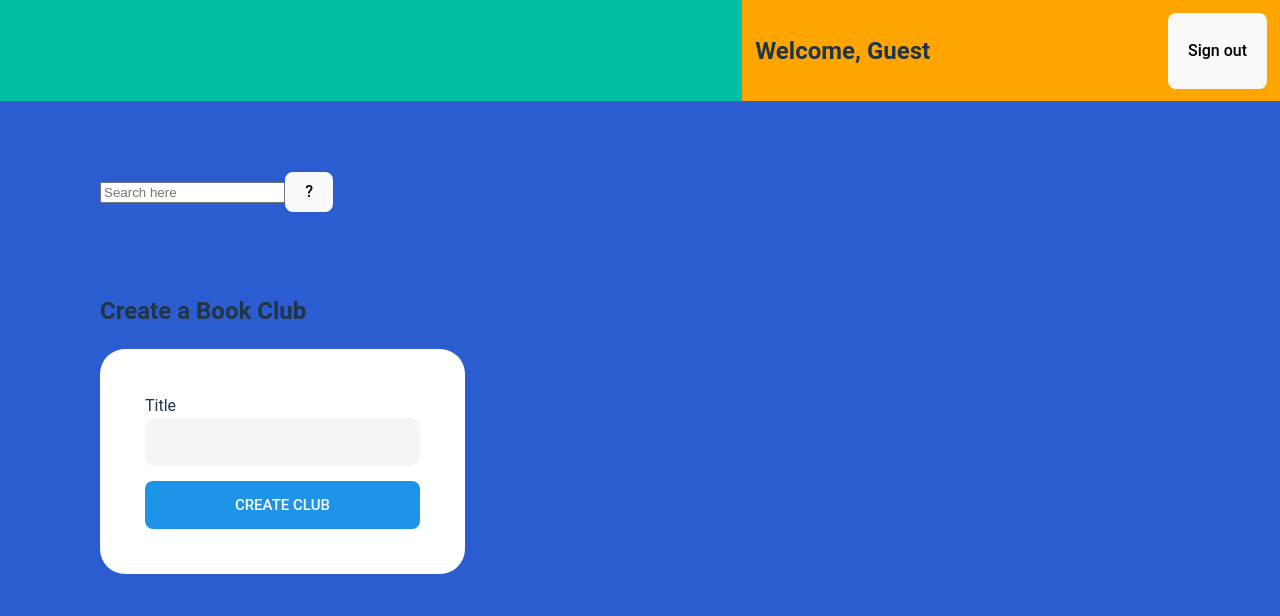
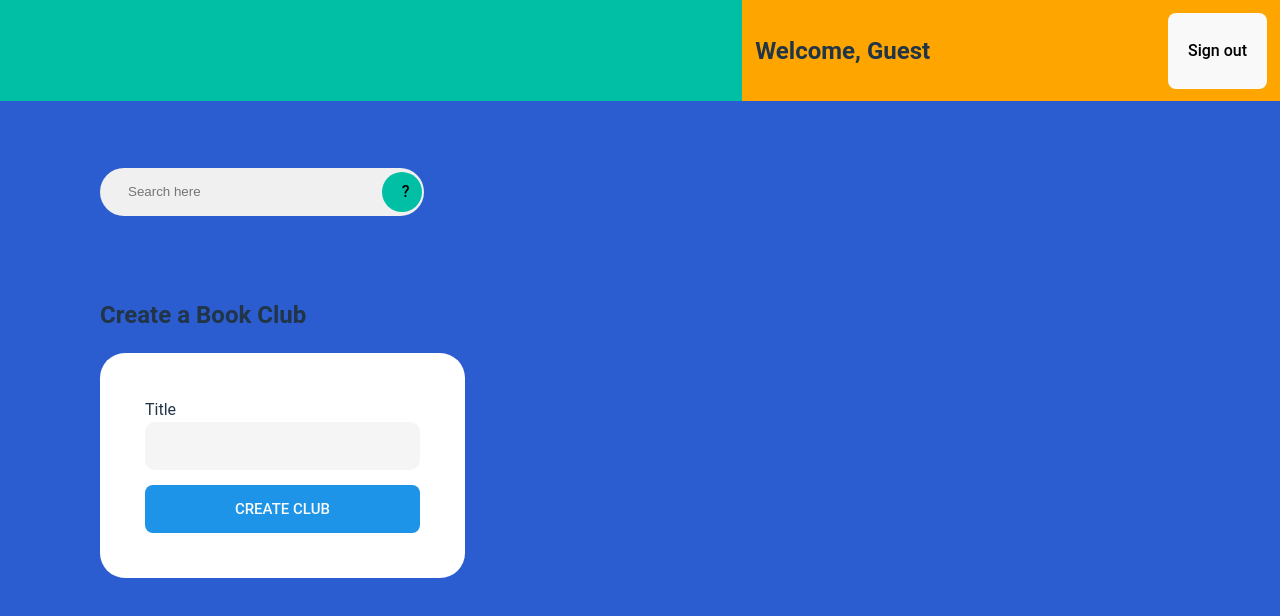
Before and after one commit to MitchWAldrich/book-club, a React (Vite) app: page /dashboard in a window 1280 px wide. Shown: the top 616 px of the page. Built offline with nearby package versions, Linux system fonts and the light colour scheme; no server answers.

Commit message:
basic searchbar styling

```diff
--- a/src/App.scss
+++ b/src/App.scss
@@ -102,3 +102,28 @@ body{
   padding: 1vw;
   width: 40vw;
 }
+
+.searchBar{
+  display: flex;
+  height: 5.5vh;
+  width: 25vw;
+  background-color: #F0F0F0;
+  border-radius: 25px;
+  justify-content: space-between;
+  padding: 2px;
+};
+
+.searchButton{
+  background-color:#00BFA5;
+  border-radius: 25px;
+  height: 5vh;
+  margin-bottom: .25vh;
+  margin-top: .25vh;
+  width: 5vh;
+}
+
+.searchInput{
+  background-color: #F0F0F0;
+  border: none;
+  margin-left: 3vh;
+}
```
